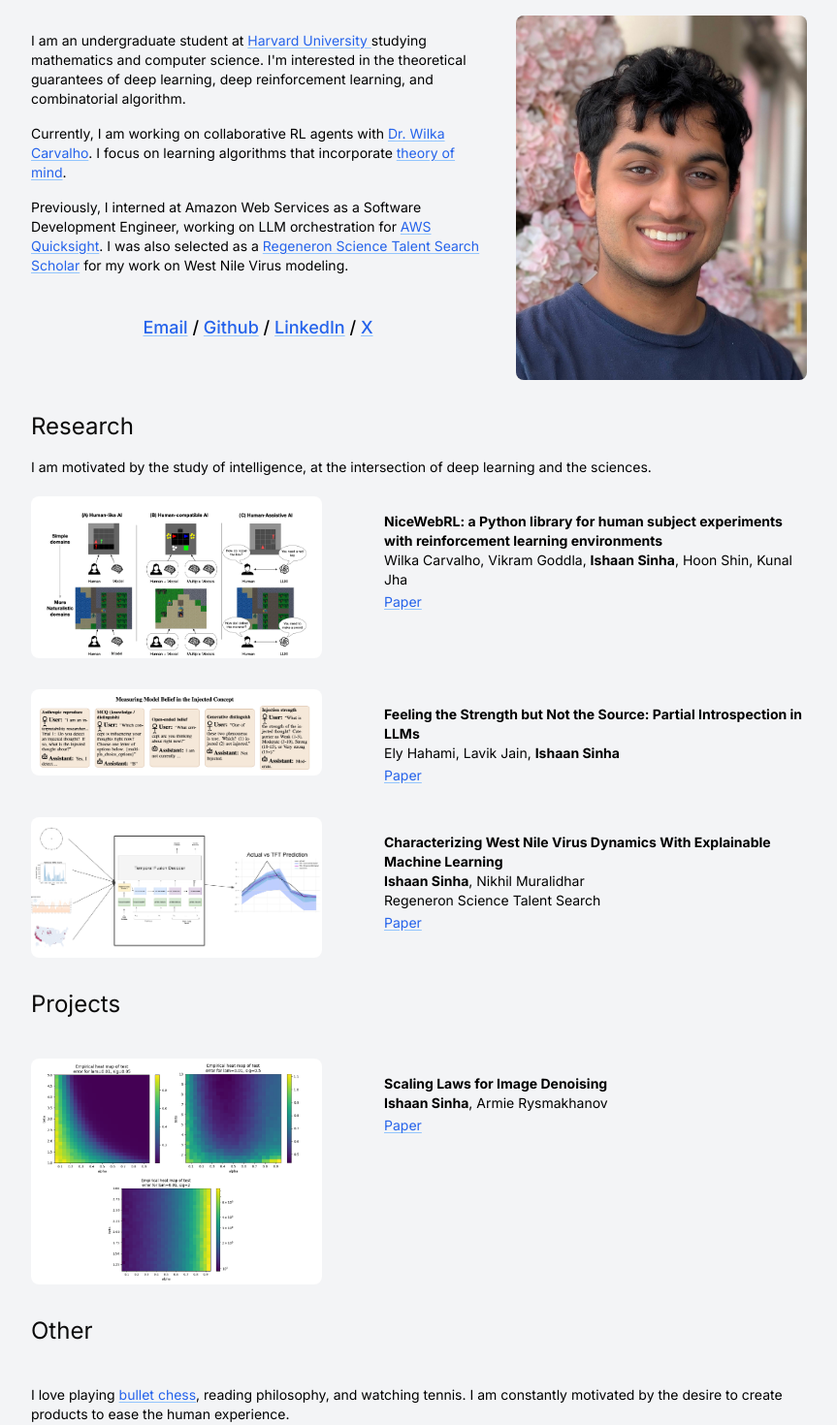
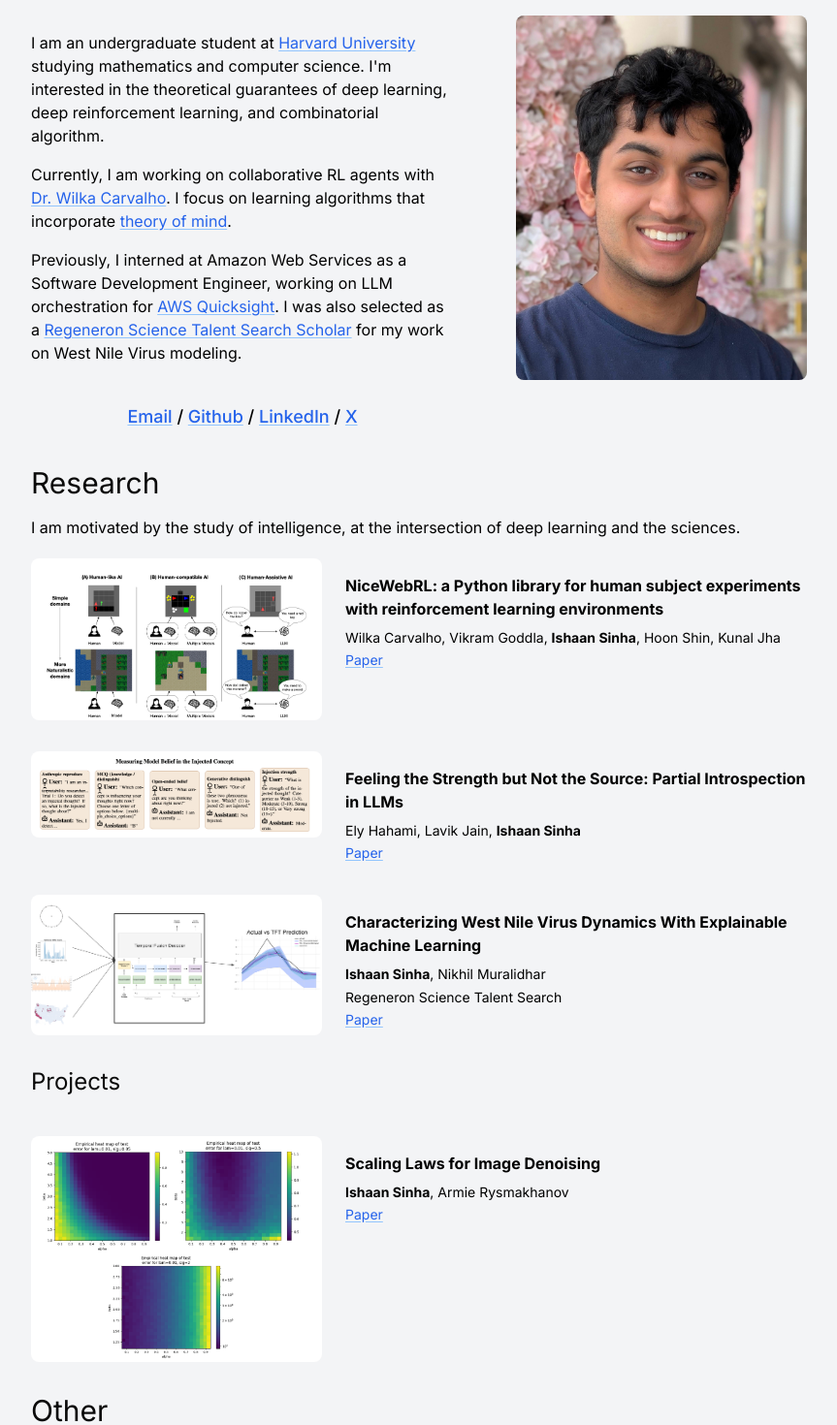
Before and after one commit to imsinha0/imsinha0.github.io, a Next.js app: page / in a window 1280 px wide. Shown: the part 120-1590 px from the top of the page at 97% size, without its empty margins (208-1071 px from the left). Built offline with nearby package versions, Linux system fonts and the light colour scheme.

Commit message:
added phone screen flexibility

```diff
--- a/src/app/blog/page.tsx
+++ b/src/app/blog/page.tsx
@@ -1,6 +1,3 @@
-import Link from 'next/link';
-
-
 export default function BlogPage() {
 
     return (
--- a/src/app/page.tsx
+++ b/src/app/page.tsx
@@ -4,26 +4,26 @@ import Image from 'next/image'
 export default function Home() {
   return (
     <div className="min-h-screen bg-gray-100">
-      <main className="container mx-auto px-4 sm:px-6 lg:px-60 py-12">
-        <div className="flex items-start">
+      <main className="container mx-auto px-4 sm:px-6 lg:px-60 py-8 sm:py-12">
+        <div className="flex flex-col md:flex-row items-start gap-6 md:gap-8">
           <div className="flex-1">
-            <p className="text-black mt-4 text-sm">
+            <p className="text-black mt-4 text-sm sm:text-base">
               I am an undergraduate student at <Link href="https://www.harvard.edu/" rel="noopener noreferrer" target="_blank" className="text-blue-600 hover:text-blue-800 underline decoration-blue-300 underline-offset-2 hover:decoration-blue-500 transition-all duration-200">Harvard University </Link>
               studying mathematics and computer science. I&apos;m interested in the theoretical guarantees of deep learning, deep reinforcement learning, and combinatorial algorithm.
             </p>
 
-            <p className="text-black mt-4 text-sm">
+            <p className="text-black mt-4 text-sm sm:text-base">
                 Currently, I am working on collaborative RL agents with <Link href="https://cogscikid.com" rel="noopener noreferrer" target="_blank" className="text-blue-600 hover:text-blue-800 underline decoration-blue-300 underline-offset-2 hover:decoration-blue-500 transition-all duration-200">Dr. Wilka Carvalho</Link>.
                 I focus on learning algorithms that incorporate <Link href="https://en.wikipedia.org/wiki/Theory_of_mind" rel="noopener noreferrer" target="_blank" className="text-blue-600 hover:text-blue-800 underline decoration-blue-300 underline-offset-2 hover:decoration-blue-500 transition-all duration-200">theory of mind</Link>.
             </p>
 
-            <p className="text-black mt-4 text-sm">
+            <p className="text-black mt-4 text-sm sm:text-base">
               Previously, I interned at Amazon Web Services as a Software Development Engineer, working on LLM orchestration for <Link href="https://aws.amazon.com/quicksuite/quicksight/?trk=948706d9-500f-422e-84ab-56d0959f121e&sc_channel=ps&trk=236d2e18-57c9-4cc8-8f9b-97e69c91e12a&sc_channel=ps&ef_id=CjwKCAiA95fLBhBPEiwATXUsxCZktarfrvx-bR8T2gVxUu0JgwhzTSiCTfIdoepfZFGXURi_HgIbFhoCS4sQAvD_BwE:G:s&s_kwcid=AL!4422!3!787179384425!e!!g!!amazon%20quicksite!23329580070!195362137168&gad_campaignid=23329580070&gbraid=0AAAAADjHtp_4c-eAOXHmqq2cDSnOpDjE_&gclid=CjwKCAiA95fLBhBPEiwATXUsxCZktarfrvx-bR8T2gVxUu0JgwhzTSiCTfIdoepfZFGXURi_HgIbFhoCS4sQAvD_BwE" rel="noopener noreferrer" target="_blank" className="text-blue-600 hover:text-blue-800 underline decoration-blue-300 underline-offset-2 hover:decoration-blue-500 transition-all duration-200">AWS Quicksight</Link>.
               I was also selected as a <Link href="https://www.societyforscience.org/regeneron-sts/2024-scholars/" rel="noopener noreferrer" target="_blank" className="text-blue-600 hover:text-blue-800 underline decoration-blue-300 underline-offset-2 hover:decoration-blue-500 transition-all duration-200">Regeneron Science Talent Search Scholar</Link> for my work on West Nile Virus modeling.
             </p>
 
             <div className="w-full flex justify-center">
-              <p className="text-black text-lg font-medium mb-1 mt-10 text-center">
+              <p className="text-black text-base sm:text-lg font-medium mb-1 mt-8 sm:mt-10 text-center">
                 <Link href="mailto:imsinha@college.harvard.edu" rel="noopener noreferrer" target="_blank" className="text-blue-600 hover:text-blue-800 underline decoration-blue-300 underline-offset-2 hover:decoration-blue-500 transition-all duration-200">Email</Link>
                 {" / "}
                 <Link href="https://github.com/imsinha0" rel="noopener noreferrer" target="_blank" className="text-blue-600 hover:text-blue-800 underline decoration-blue-300 underline-offset-2 hover:decoration-blue-500 transition-all duration-200">Github</Link>
@@ -36,13 +36,13 @@ export default function Home() {
 
           </div>
 
-          <div className="ml-8">
+          <div className="w-full md:w-auto md:ml-8 flex justify-center md:justify-start">
             <Image
               src="/ishaan.jpeg"
               alt="Picture of me"
               width={300}
               height={500}
-                className="rounded-lg"
+              className="rounded-lg w-full max-w-[250px] sm:max-w-[300px] h-auto"
             />
           </div>
         </div>
@@ -50,34 +50,40 @@ export default function Home() {
 
 
         <div>
-        <h1 className="text-2xl mt-8">Research</h1>
-        <p className="text-black mt-4 text-sm"> I am motivated by the study of intelligence, at the intersection of deep learning and the sciences. </p>
+        <h1 className="text-2xl sm:text-3xl mt-8">Research</h1>
+        <p className="text-black mt-4 text-sm sm:text-base"> I am motivated by the study of intelligence, at the intersection of deep learning and the sciences. </p>
 
-        <div className="flex flex-col gap-8 mt-5">
-          <div className="flex items-start">
-            <Image src="/nicewebrl.png" alt="WebRLResearch" width={300} height={500} className="rounded-lg" />
-            <div className="ml-8 pl-8">
-              <p className="text-black font-bold mt-4 text-sm">NiceWebRL: a Python library for human subject
+        <div className="flex flex-col gap-6 sm:gap-8 mt-5">
+          <div className="flex flex-col sm:flex-row items-start gap-4 sm:gap-6">
+            <div className="w-full sm:w-auto flex-shrink-0">
+              <Image src="/nicewebrl.png" alt="WebRLResearch" width={300} height={500} className="rounded-lg w-full sm:w-[250px] md:w-[300px] h-auto" />
+            </div>
+            <div className="flex-1 sm:ml-0">
+              <p className="text-black font-bold mt-0 sm:mt-4 text-sm sm:text-base">NiceWebRL: a Python library for human subject
               experiments with reinforcement learning environments</p>
-              <p className='text-black text-sm'> Wilka Carvalho, Vikram Goddla, <b>Ishaan Sinha</b>, Hoon Shin, Kunal Jha</p>
+              <p className='text-black text-sm mt-2'> Wilka Carvalho, Vikram Goddla, <b>Ishaan Sinha</b>, Hoon Shin, Kunal Jha</p>
               <Link href="https://arxiv.org/pdf/2508.15693" rel="noopener noreferrer" target="_blank" className="text-sm text-blue-600 hover:text-blue-800 underline decoration-blue-300 underline-offset-2 hover:decoration-blue-500 transition-all duration-200">Paper</Link>
             </div>
           </div>
 
-          <div className="flex items-start">
-            <Image src="/aisafety_1.png" alt="AI Safety Research" width={300} height={500} className="rounded-lg" />
-            <div className="ml-8 pl-8">
-              <p className="text-black font-bold mt-4 text-sm">Feeling the Strength but Not the Source: Partial Introspection in LLMs</p>
-              <p className='text-black text-sm'> Ely Hahami, Lavik Jain, <b>Ishaan Sinha</b></p>
+          <div className="flex flex-col sm:flex-row items-start gap-4 sm:gap-6">
+            <div className="w-full sm:w-auto flex-shrink-0">
+              <Image src="/aisafety_1.png" alt="AI Safety Research" width={300} height={500} className="rounded-lg w-full sm:w-[250px] md:w-[300px] h-auto" />
+            </div>
+            <div className="flex-1 sm:ml-0">
+              <p className="text-black font-bold mt-0 sm:mt-4 text-sm sm:text-base">Feeling the Strength but Not the Source: Partial Introspection in LLMs</p>
+              <p className='text-black text-sm mt-2'> Ely Hahami, Lavik Jain, <b>Ishaan Sinha</b></p>
               <Link href="https://arxiv.org/pdf/2512.12411" rel="noopener noreferrer" target="_blank" className="text-sm text-blue-600 hover:text-blue-800 underline decoration-blue-300 underline-offset-2 hover:decoration-blue-500 transition-all duration-200">Paper</Link>
             </div>
           </div>
-          <div className="flex items-start">
-            <Image src="/fancypipeline.png" alt="West Nile Virus Research" width={300} height={500} className="rounded-lg" />
-            <div className="ml-8 pl-8">
-              <p className="text-black font-bold mt-4 text-sm">Characterizing West Nile Virus Dynamics With Explainable Machine Learning</p>
-              <p className='text-black text-sm'><b>Ishaan Sinha</b>, Nikhil Muralidhar</p>
-              <p className='text-black text-sm'>Regeneron Science Talent Search</p>
+          <div className="flex flex-col sm:flex-row items-start gap-4 sm:gap-6">
+            <div className="w-full sm:w-auto flex-shrink-0">
+              <Image src="/fancypipeline.png" alt="West Nile Virus Research" width={300} height={500} className="rounded-lg w-full sm:w-[250px] md:w-[300px] h-auto" />
+            </div>
+            <div className="flex-1 sm:ml-0">
+              <p className="text-black font-bold mt-0 sm:mt-4 text-sm sm:text-base">Characterizing West Nile Virus Dynamics With Explainable Machine Learning</p>
+              <p className='text-black text-sm mt-2'><b>Ishaan Sinha</b>, Nikhil Muralidhar</p>
+              <p className='text-black text-sm mt-1'>Regeneron Science Talent Search</p>
               <Link href="wnv.pdf" rel="noopener noreferrer" target="_blank" className="text-sm text-blue-600 hover:text-blue-800 underline decoration-blue-300 underline-offset-2 hover:decoration-blue-500 transition-all duration-200">Paper</Link>
             </div>
           </div>
@@ -85,24 +91,26 @@ export default function Home() {
 
 
         </div>
-        <div className='space-y-10 '>
+        <div className='space-y-6 sm:space-y-10'>
             <h1 className="text-2xl mt-8">Projects</h1>
 
-            <div className="flex items-start">
-            <Image src="/am254pic.png" alt="AM254 Project" width={300} height={500} className="rounded-lg" />
-            <div className="ml-8 pl-8">
-              <p className="text-black font-bold mt-4 text-sm">Scaling Laws for Image Denoising</p>
-              <p className='text-black text-sm'><b>Ishaan Sinha</b>, Armie Rysmakhanov</p>
+            <div className="flex flex-col sm:flex-row items-start gap-4 sm:gap-6">
+            <div className="w-full sm:w-auto flex-shrink-0">
+              <Image src="/am254pic.png" alt="AM254 Project" width={300} height={500} className="rounded-lg w-full sm:w-[250px] md:w-[300px] h-auto" />
+            </div>
+            <div className="flex-1 sm:ml-0">
+              <p className="text-black font-bold mt-0 sm:mt-4 text-sm sm:text-base">Scaling Laws for Image Denoising</p>
+              <p className='text-black text-sm mt-2'><b>Ishaan Sinha</b>, Armie Rysmakhanov</p>
               <Link href="AM254_Final_Project-2.pdf" rel="noopener noreferrer" target="_blank" className="text-sm text-blue-600 hover:text-blue-800 underline decoration-blue-300 underline-offset-2 hover:decoration-blue-500 transition-all duration-200">Paper</Link>
             </div>
           </div>
 
         </div>
 
-        <div className='space-y-10 '>
-            <h1 className="text-2xl mt-8">Other</h1>
+        <div className='space-y-6 sm:space-y-10'>
+            <h1 className="text-2xl sm:text-3xl mt-8">Other</h1>
 
-            <p className="text-black mt-4 text-sm">
+            <p className="text-black mt-4 text-sm sm:text-base">
                 I love playing <Link href="https://www.chess.com/member/bob321326" rel="noopener noreferrer" target="_blank" className="text-blue-600 hover:text-blue-800 underline decoration-blue-300 underline-offset-2 hover:decoration-blue-500 transition-all duration-200">bullet chess</Link>, reading philosophy, and watching tennis.
                 I am constantly motivated by the desire to create products to ease the human experience.
                  </p>
--- a/src/app/projects/page.tsx
+++ b/src/app/projects/page.tsx
@@ -1,5 +1,3 @@
-import Link from 'next/link';
-
 export default function ProjectsPage(){
 
     return (
--- a/src/app/research/page.tsx
+++ b/src/app/research/page.tsx
@@ -1,5 +1,3 @@
-import Link from 'next/link';
-
 export default function ResearchPage(){
 
     return (
--- a/src/app/writings/page.tsx
+++ b/src/app/writings/page.tsx
@@ -1,5 +1,3 @@
-import Link from 'next/link';
-
 export default function WritingPage(){
 
     return (
```
Also changed, not shown: src/app/books/page.tsx (+7 -7 lines), src/app/education/page.tsx (+5 -5 lines), src/components/Header.tsx (+5 -5 lines).
